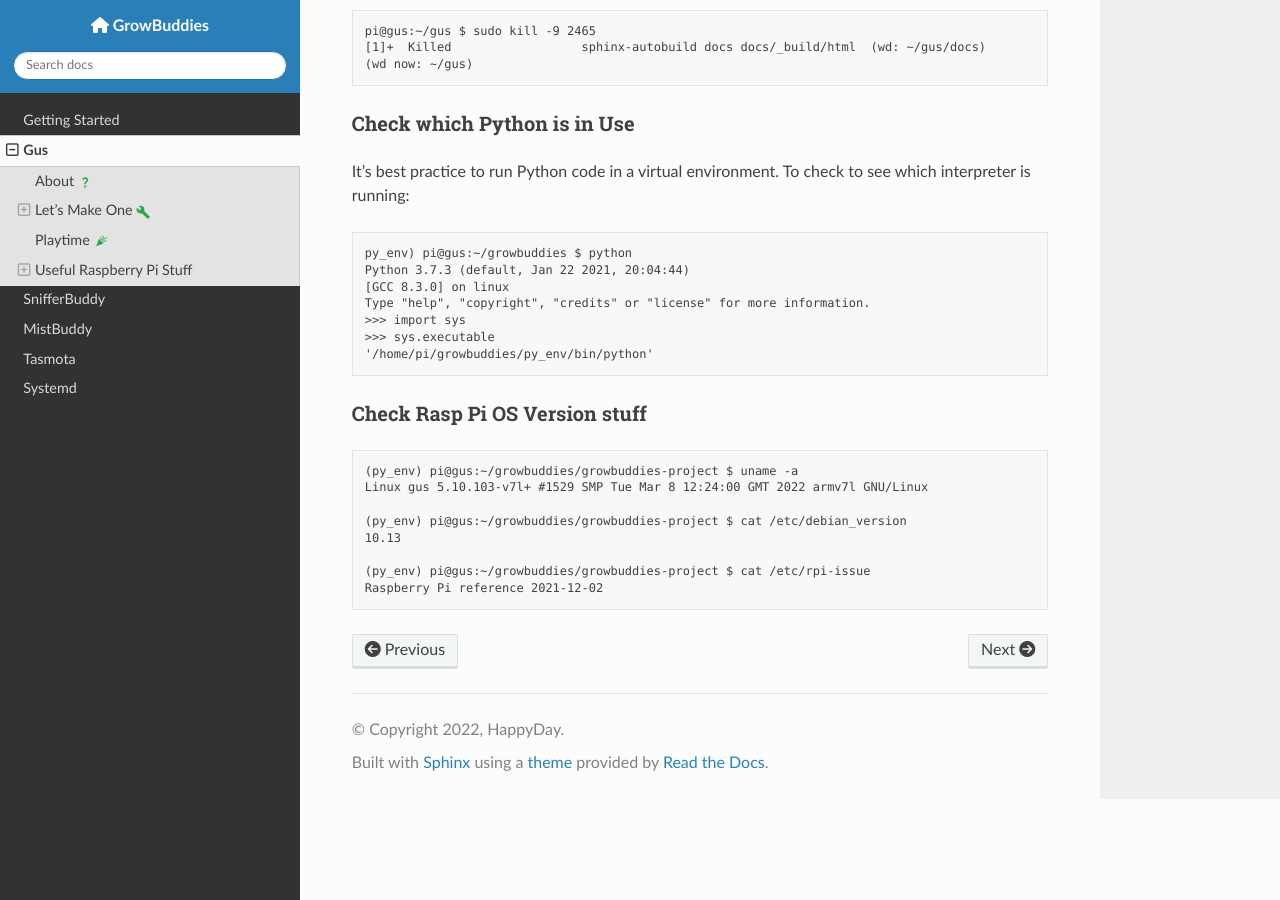
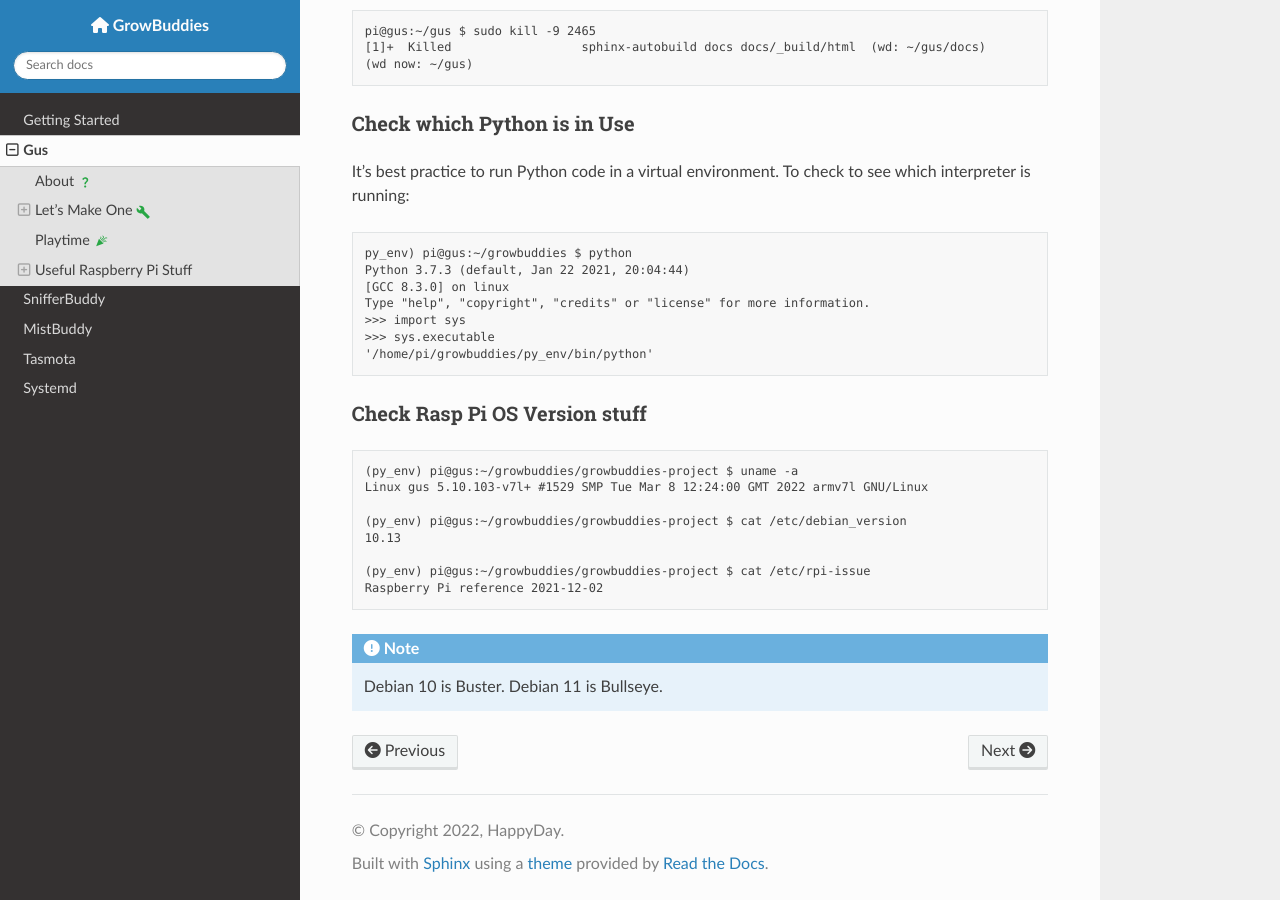
Before and after one commit to solarslurpi/GrowBuddies, a Sphinx documentation site: the page built from docs/gus.md, in a window 1280 px wide and 900 px high, scrolled down 9217 px. Built offline with Sphinx 7.4.7 and the Read the Docs theme 2.0.0, drawn with Linux system fonts in a browser that asks for light colours; nearby versions of some CDN libraries.

Commit message:
evolved.

````diff
--- a/docs/gus.md
+++ b/docs/gus.md
@@ -285,3 +285,6 @@ Linux gus 5.10.103-v7l+ #1529 SMP Tue Mar 8 12:24:00 GMT 2022 armv7l GNU/Linux
 
 (py_env) pi@gus:~/growbuddies/growbuddies-project $ cat /etc/rpi-issue
 Raspberry Pi reference 2021-12-02
+```
+```{note} Debian 10 is Buster.  Debian 11 is Bullseye.
+```
````
